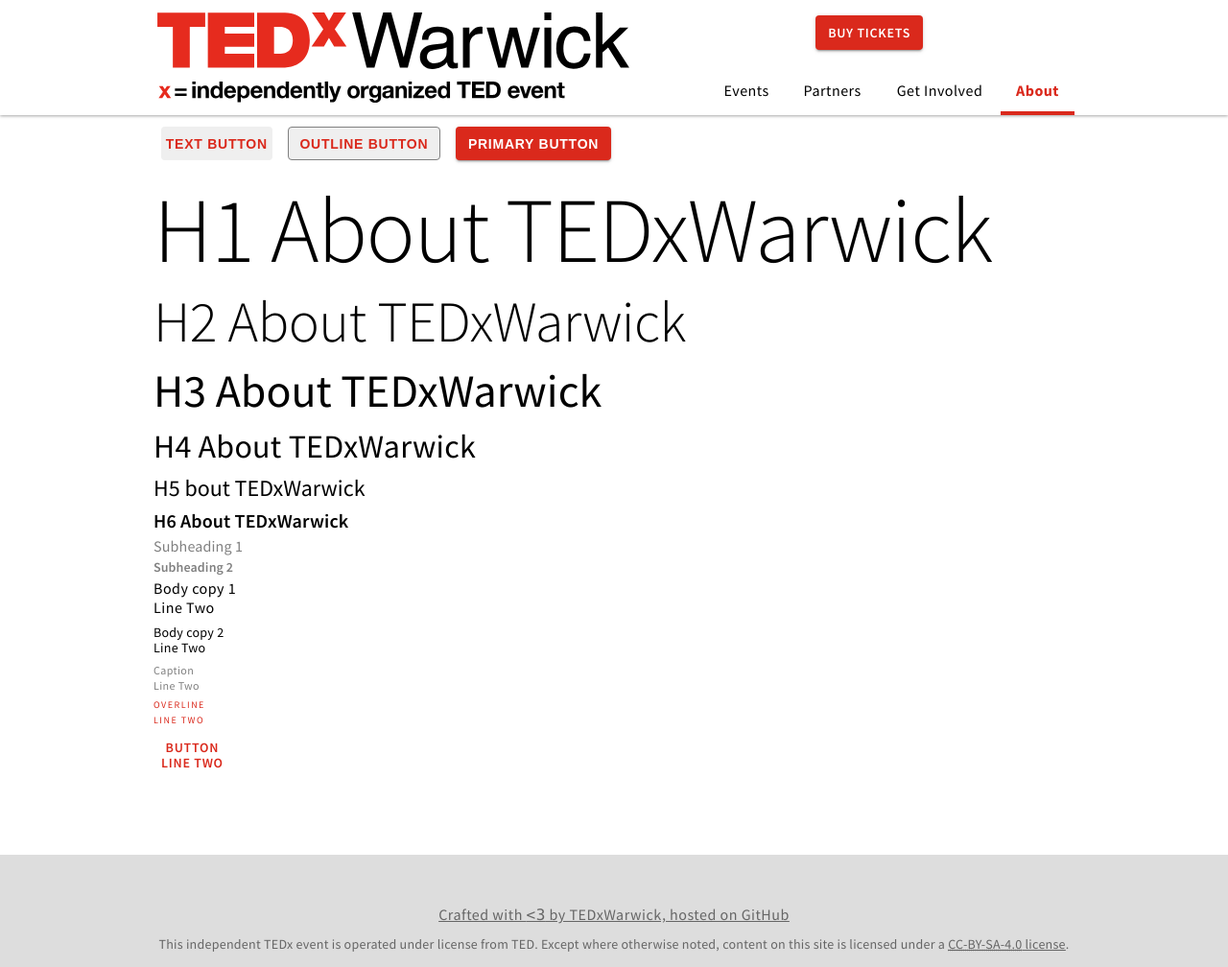
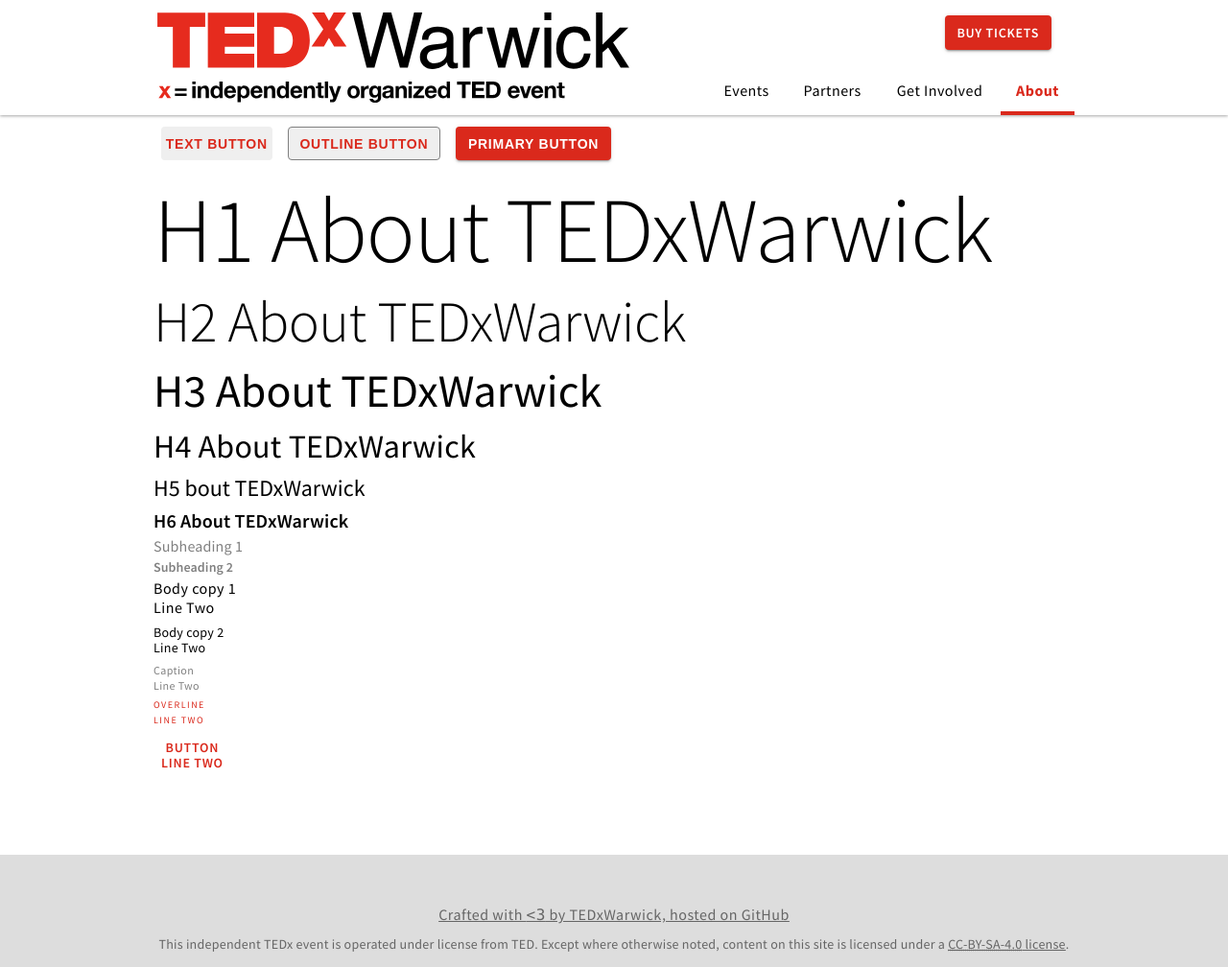
Before and after one commit to TEDxWarwickTechnical/tedxwarwicktechnical.github.io, a Jekyll site: the page built from about.md, in a window 1280 px wide. Shown: the whole page at 96% size. Built offline with Jekyll 4.4.1, drawn with Linux system fonts in a browser that asks for light colours; comment, search, counter and statistics services are not loaded.

Commit message:
Header CTA tweaks

```diff
--- a/_sass/_header.scss
+++ b/_sass/_header.scss
@@ -34,12 +34,13 @@
 
   .cta {
     flex: 1;
-    text-align: center;
+    text-align: right;
     overflow: none;
 
     display: flex;
     flex-direction: column;
     justify-content: center;
+    padding-right: 1rem;
   }
 
   nav {
@@ -124,6 +125,8 @@
 
     .cta {
       margin: auto 1em;
+      text-align: center;
+      padding-right: 0;
     }
   }
 }
```
